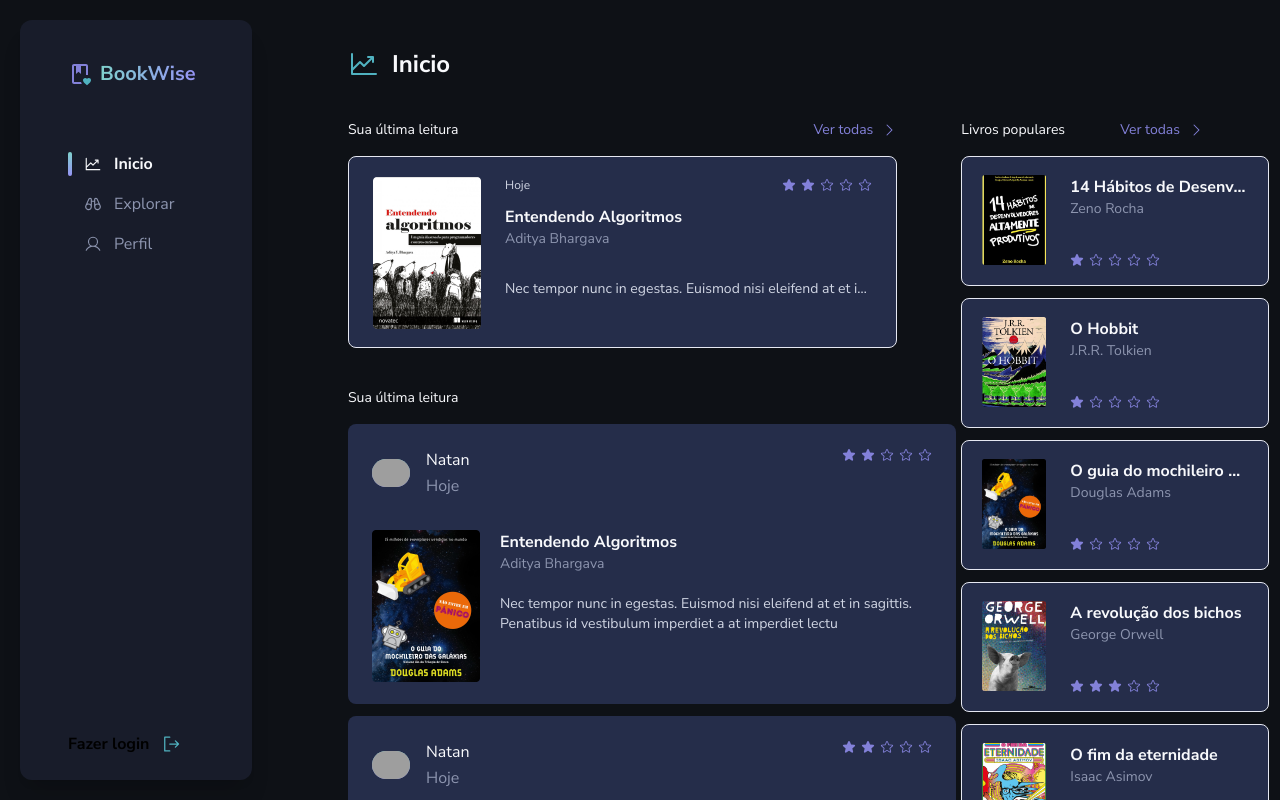
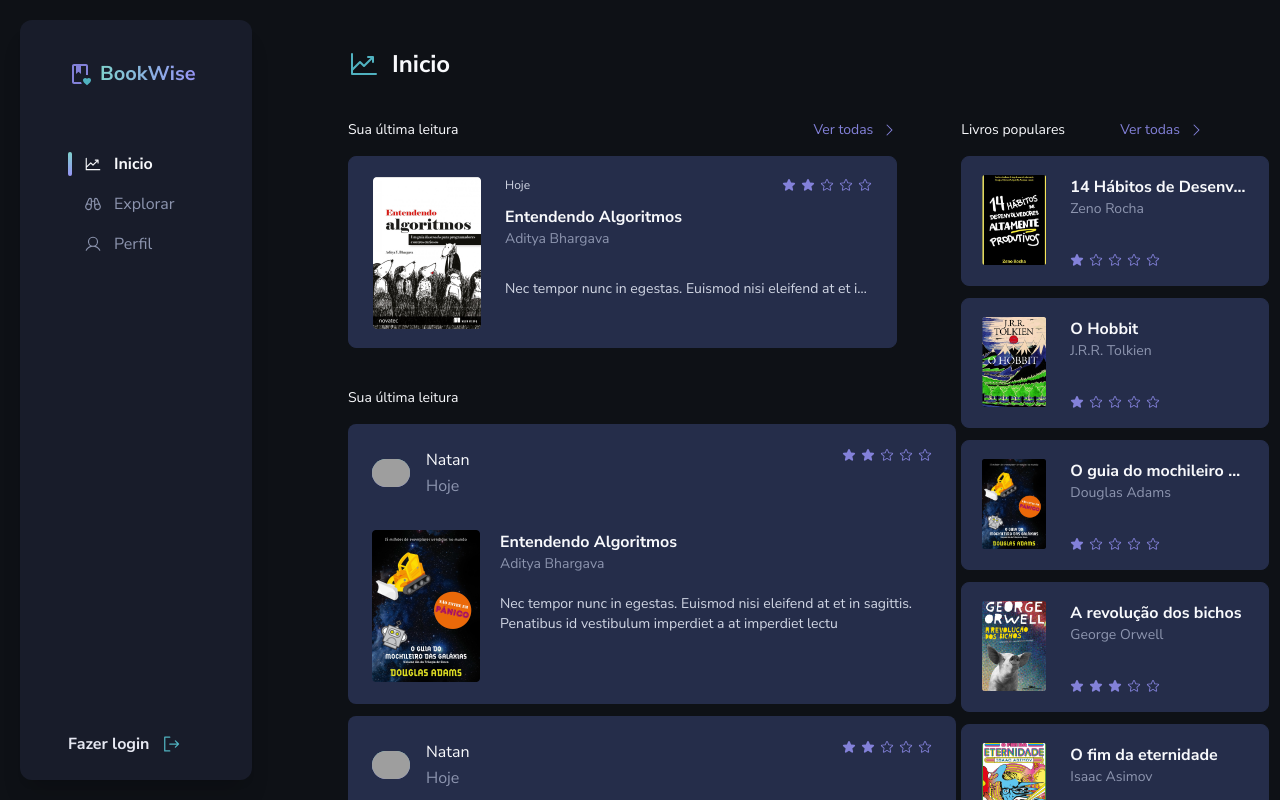
Before and after one commit to Natan10/bookwise, a Next.js app: page /dashboard in a window 1280 px wide. Built offline with nearby package versions, Linux system fonts and the light colour scheme; grey boxes are pictures that could not be loaded.

Commit message:
feat: adjust card border

```diff
--- a/src/components/card/big-book-card.tsx
+++ b/src/components/card/big-book-card.tsx
@@ -5,7 +5,7 @@ import { Stars } from "../stars";
 
 export function BigBookCard() {
   return (
-    <div className="h-[192px] rounded-lg bg-gray-600 hover:bg-gray-500 border hover:border-gray-600 transition-all">
+    <div className="h-[192px] rounded-lg bg-gray-600 hover:bg-gray-500/75 border border-gray-600 hover:border-gray-500 transition-all">
       <div className="px-6 py-5 grid grid-cols-[auto_1fr_1fr] gap-6">
         <div className="rounded">
           <Image
--- a/src/components/card/short-book-card.tsx
+++ b/src/components/card/short-book-card.tsx
@@ -17,7 +17,7 @@ export function ShortBookCard({
   rate,
 }: ShortBookCardProps) {
   return (
-    <div className="min-w-[308px] h-[130px] rounded-lg bg-gray-600 border hover:border-gray-600 transition-all">
+    <div className="min-w-[308px] h-[130px] rounded-lg bg-gray-600 border border-gray-600 hover:border-gray-500 transition-all">
       <div className="px-5 py-[18px] grid grid-cols-[auto_1fr_1fr] gap-6">
         <div className="rounded">
           <Image
--- a/src/components/navigation-sidebar.tsx
+++ b/src/components/navigation-sidebar.tsx
@@ -25,7 +25,9 @@ export function NavigationSidebar() {
 
         <div>
           <div className="mt-auto flex items-center gap-3">
-            <span className="font-bold text-base">Fazer login</span>
+            <span className="font-bold text-base text-gray-200">
+              Fazer login
+            </span>
             <button>
               <SignOut size={20} className="text-green-100" />
             </button>
```
